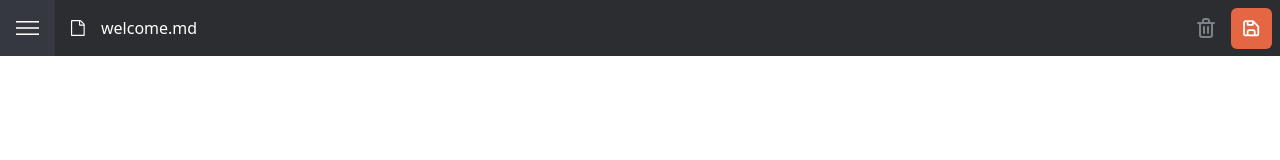
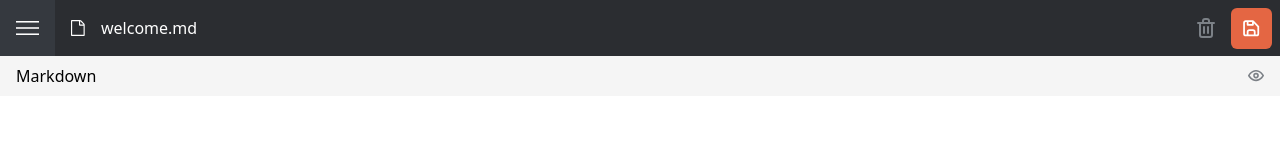
Before and after one commit to Braden0006/markdown-editor, a React (Vite) app: page / in a window 1280 px wide. Shown: the top 160 px of the page. Built offline with nearby package versions, Linux system fonts and the light colour scheme.

Commit message:
Created and styled "Preview"

```diff
--- a/src/App.tsx
+++ b/src/App.tsx
@@ -1,15 +1,20 @@
-import { useState } from 'react'
+import { useState } from "react";
 
-import Navbar from './components/Navbar'
+import Navbar from "./components/Navbar";
+import Preview from "./components/Preview";
 
 function App() {
-  const [count, setCount] = useState(0)
 
   return (
-    <nav>
-      <Navbar />
-    </nav>
-  )
+    <>
+      <nav>
+        <Navbar />
+      </nav>
+      <main>
+        <Preview />
+      </main>
+    </>
+  );
 }
 
-export default App
+export default App;
--- /dev/null
+++ b/src/components/Preview.tsx
@@ -0,0 +1,16 @@
+import React from "react";
+
+export default function Preview() {
+  return (
+    <div className="flex items-center justify-between bg-greywhite py-2 px-4">
+      Markdown
+
+      <svg width="16" height="12" xmlns="http://www.w3.org/2000/svg">
+        <path
+          d="M7.784.003c4.782-.144 7.597 4.31 8.109 5.198a.8.8 0 0 1 0 .8c-.688 1.2-3.255 5.086-7.677 5.198h-.2c-4.71 0-7.405-4.326-7.909-5.198a.8.8 0 0 1 0-.8C.803 4.001 3.362.115 7.784.003Zm.38 1.6h-.3c-3.199.08-5.286 2.71-6.086 3.998C2.482 6.73 4.73 9.68 8.176 9.6c3.199-.08 5.262-2.711 6.086-3.999-.712-1.127-2.967-4.086-6.398-3.998ZM8 2.803A2.799 2.799 0 1 1 8 8.4a2.799 2.799 0 0 1 0-5.598Zm0 1.599A1.2 1.2 0 1 0 8 6.8a1.2 1.2 0 0 0 0-2.4Z"
+          fill="#7C8187"
+        />
+      </svg>
+    </div>
+  );
+}
--- a/tailwind.config.cjs
+++ b/tailwind.config.cjs
@@ -10,6 +10,18 @@ module.exports = {
         navbarmenu: '#35393F',
         orange: '#E46643',
         lightorange: '#F39765',
+        greywhite: '#F5F5F5',
+      },
+      width: {
+        '10v': '10vw',
+        '20v': '20vw',
+        '30v': '30vw',
+        '40v': '40vw',
+        '50v': '50vw',
+        '60v': '60vw',
+        '70v': '70vw',
+        '80v': '80vw',
+        '90v': '90vw',
       }
     },
   },
```
